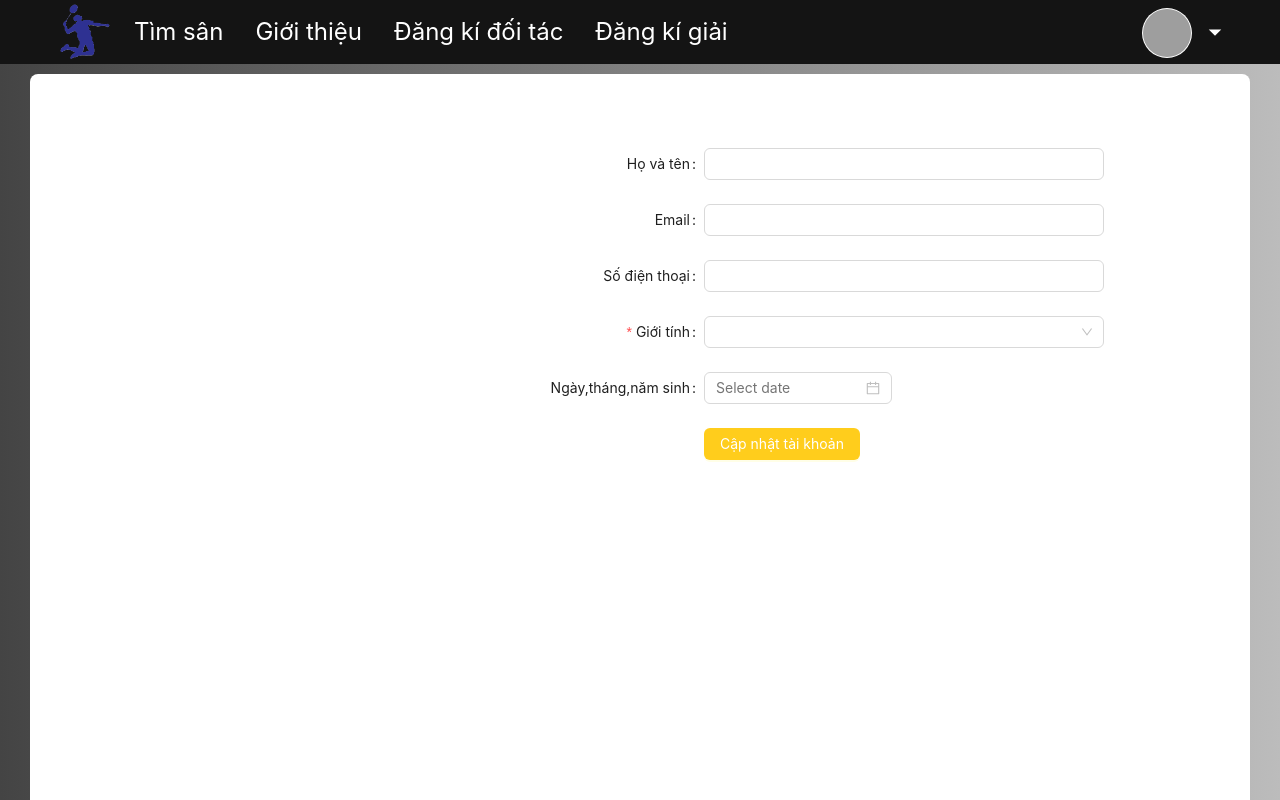
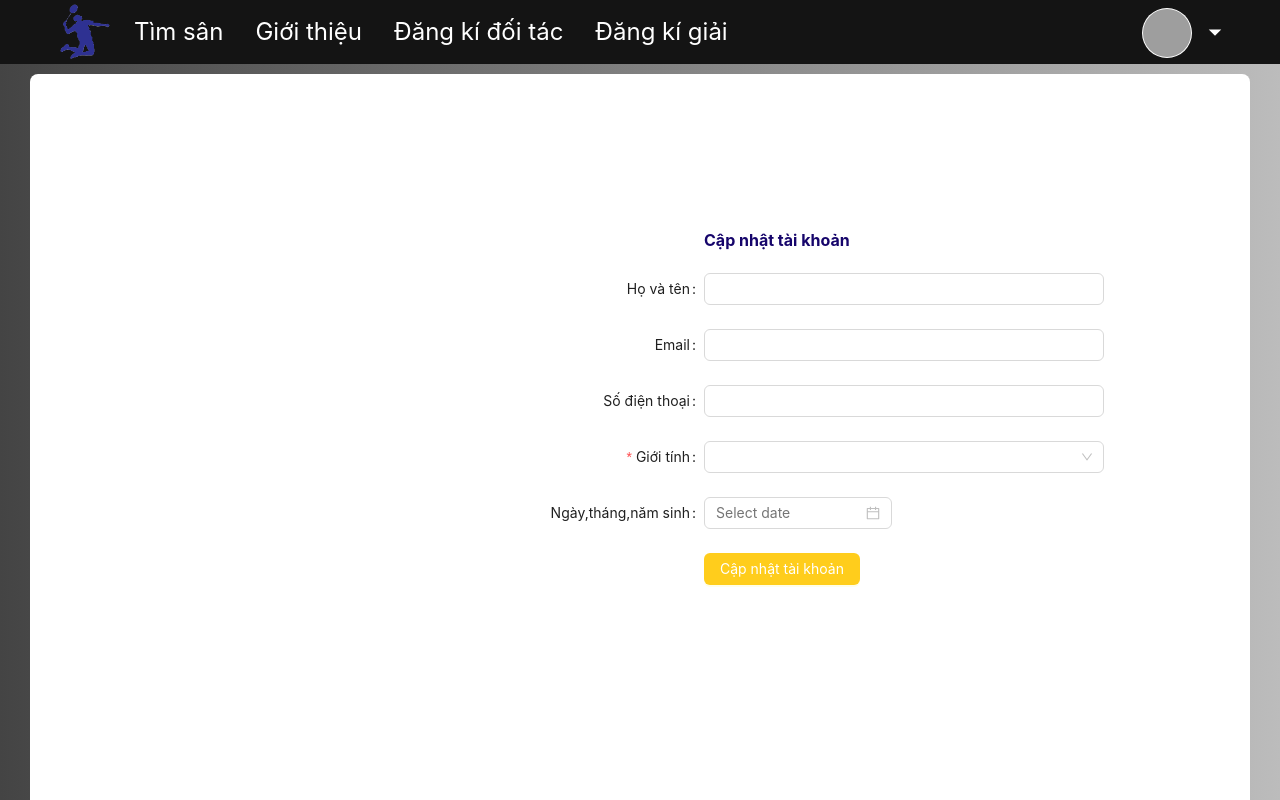
Before and after one commit to BenSkye/Web_Booking_Courts, a React (Vite) app: page /user/my-account in a window 1280 px wide. Shown: the top 800 px of the page. Built offline with nearby package versions, Linux system fonts and the light colour scheme; grey boxes are pictures that could not be loaded.

Commit message:
bổ sung

```diff
--- a/src/pages/accountInformation/index.jsx
+++ b/src/pages/accountInformation/index.jsx
@@ -1,5 +1,5 @@
 import React from "react";
-import { Button, Form, Input, Select,DatePicker } from 'antd';
+import { Button, Form, Input, Select, DatePicker } from "antd";
 const onFinish = (values) => {
   console.log("Success:", values);
 };
@@ -20,33 +20,22 @@ const AccountSettingsForm = () => {
       style={{
         maxWidth: 600,
         marginLeft: "450px",
-        marginTop: "50px",
-        height: "100vh"
+        marginTop: "130px",
+        height: "100vh",
       }}
-
-
     >
-      <Form.Item
-        label="Họ và tên"
-        name="Họ và tên"
-
-      >
+      <div style={{ maxWidth: 600, marginLeft: "200px", marginBottom: '20px',fontWeight: '700',fontSize: '16px',color: '#16056b' }}>
+        Cập nhật tài khoản
+      </div>
+      <Form.Item label="Họ và tên" name="Họ và tên">
         <Input />
       </Form.Item>
 
-      <Form.Item
-        label="Email"
-        name="Email"
-
-      >
+      <Form.Item label="Email" name="Email">
         <Input />
       </Form.Item>
 
-      <Form.Item
-        label="Số điện thoại"
-        name="Số điện thoại"
-
-      >
+      <Form.Item label="Số điện thoại" name="Số điện thoại">
         <Input />
       </Form.Item>
 
@@ -59,10 +48,7 @@ const AccountSettingsForm = () => {
           },
         ]}
       >
-        <Select
-
-
-        >
+        <Select>
           <Option value="male">male</Option>
           <Option value="female">female</Option>
           <Option value="other">other</Option>
@@ -82,7 +68,6 @@ const AccountSettingsForm = () => {
         <DatePicker />
       </Form.Item>
 
-
       <Form.Item
         wrapperCol={{
           offset: 8,
```
Lines whose indentation alone changed are shown as unchanged.
